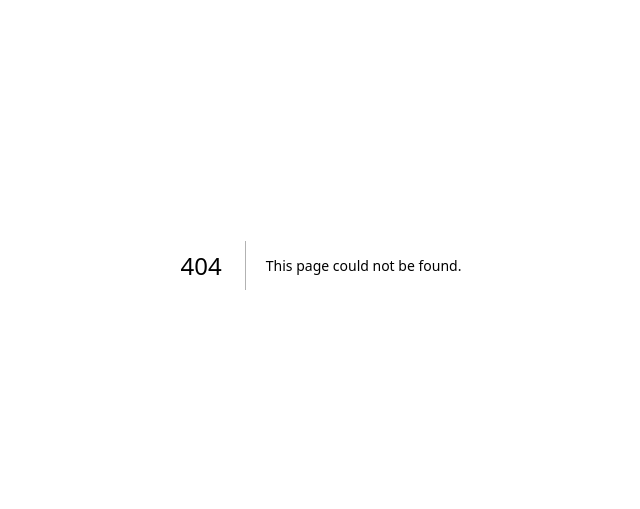
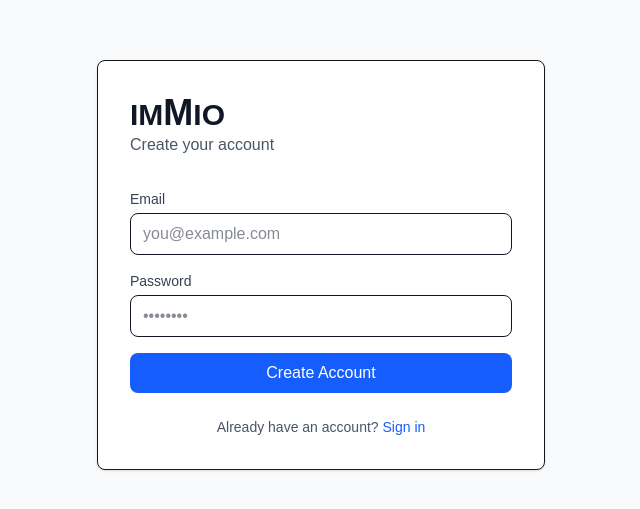
Before and after one commit to immio-at/web, a Next.js app: page /register in a window 1280 px wide. Before the commit this address had no page. Shown: the part 135-644 px from the top of the page, without its empty margins (319-959 px from the left). Built offline with nearby package versions, Linux system fonts and the light colour scheme.

Commit message:
feat: user authentication + UI improvements
- Login and register pages
- Supabase Auth integration
- Logout button in header
- Price formatting fixed with parseFloat
- LogoutButton component

```diff
--- /dev/null
+++ b/app/login/page.tsx
@@ -0,0 +1,105 @@
+'use client';
+
+import { useState } from 'react';
+import { useRouter } from 'next/navigation';
+import Link from 'next/link';
+
+export default function LoginPage() {
+  const router = useRouter();
+  const [email, setEmail] = useState('');
+  const [password, setPassword] = useState('');
+  const [error, setError] = useState('');
+  const [loading, setLoading] = useState(false);
+
+  async function handleLogin() {
+    setLoading(true);
+    setError('');
+
+    try {
+      const response = await fetch('http://localhost:3001/auth/login', {
+        method: 'POST',
+        headers: { 'Content-Type': 'application/json' },
+        body: JSON.stringify({ email, password }),
+      });
+
+      const data = await response.json();
+
+      if (!response.ok) {
+        setError(data.message || 'Login failed');
+        return;
+      }
+
+      localStorage.setItem('accessToken', data.accessToken);
+      localStorage.setItem('userId', data.userId);
+      router.push('/');
+
+    } catch (e) {
+      setError('Could not connect to server');
+    } finally {
+      setLoading(false);
+    }
+  }
+
+  return (
+    <div className="min-h-screen bg-gray-50 flex items-center justify-center">
+      <div className="bg-white rounded-lg shadow-sm border p-8 w-full max-w-md">
+        <h1 className="text-3xl font-bold text-gray-900 mb-2">
+          <h1 className="text-3xl font-bold text-gray-900">
+            IM<span className="text-4xl">M</span>IO
+          </h1>
+        </h1>
+        <p className="text-gray-600 mb-8">Sign in to your account</p>
+
+        {error && (
+          <div className="bg-red-50 border border-red-200 rounded p-3 mb-4">
+            <p className="text-red-800 text-sm">{error}</p>
+          </div>
+        )}
+
+        <div className="space-y-4">
+          <div>
+            <label className="block text-sm font-medium text-gray-700 mb-1">
+              Email
+            </label>
+            <input
+              type="email"
+              value={email}
+              onChange={(e) => setEmail(e.target.value)}
+              className="w-full border rounded-lg px-3 py-2 text-gray-900 focus:outline-none focus:ring-2 focus:ring-blue-500"
+              placeholder="you@example.com"
+            />
+          </div>
+
+          <div>
+            <label className="block text-sm font-medium text-gray-700 mb-1">
+              Password
+            </label>
+            <input
+              type="password"
+              value={password}
+              onChange={(e) => setPassword(e.target.value)}
+              onKeyDown={(e) => e.key === 'Enter' && handleLogin()}
+              className="w-full border rounded-lg px-3 py-2 text-gray-900 focus:outline-none focus:ring-2 focus:ring-blue-500"
+              placeholder="••••••••"
+            />
+          </div>
+
+          <button
+            onClick={handleLogin}
+            disabled={loading}
+            className="w-full bg-blue-600 text-white rounded-lg px-4 py-2 font-medium hover:bg-blue-700 disabled:opacity-50 transition-colors"
+          >
+            {loading ? 'Signing in...' : 'Sign In'}
+          </button>
+        </div>
+
+        <p className="text-center text-sm text-gray-600 mt-6">
+          Don't have an account?{' '}
+          <Link href="/register" className="text-blue-600 hover:underline">
+            Register
+          </Link>
+        </p>
+      </div>
+    </div>
+  );
+}
--- a/app/page.tsx
+++ b/app/page.tsx
@@ -1,5 +1,6 @@
+import Image from 'next/image';
 import { getProperties, Property } from '@/lib/api';
-import Image from 'next/image';
+import LogoutButton from '@/components/LogoutButton';
 
 export default async function Home() {
   let properties: Property[] = [];
@@ -14,15 +15,24 @@ export default async function Home() {
   return (
     <div className="min-h-screen bg-gray-50">
       <header className="bg-white shadow-sm border-b">
-        <div className="max-w-7xl mx-auto px-4 sm:px-6 lg:px-8 py-6">
-          <h1 className="text-3xl font-bold text-gray-900">
-            IM<span className="text-4xl">M</span>IO
-          </h1>
-          <p className="text-gray-600 mt-1">Your property investment tracker</p>
+        <div className="max-w-7xl mx-auto px-4 sm:px-6 lg:px-8 py-6 flex items-center justify-between">
+          <div>
+            <h1 className="text-3xl font-bold text-gray-900">
+              IM<span className="text-4xl">M</span>IO
+            </h1>
+            <p className="text-gray-600 mt-1">Your property investment tracker</p>
+          </div>
+          <LogoutButton />
         </div>
       </header>
 
       <main className="max-w-7xl mx-auto px-4 sm:px-6 lg:px-8 py-8">
+        {error && (
+          <div className="bg-red-50 border border-red-200 rounded-lg p-4 mb-6">
+            <p className="text-red-800">⚠️ {error}</p>
+          </div>
+        )}
+
         <div className="bg-white rounded-lg shadow-sm border mb-6 p-6">
           <h2 className="text-xl font-semibold mb-2">Properties</h2>
           <p className="text-gray-600">{properties.length} properties found</p>
@@ -30,11 +40,19 @@ export default async function Home() {
 
         <div className="grid grid-cols-1 md:grid-cols-2 lg:grid-cols-3 gap-6">
           {properties.map(function(prop) {
-            const priceText = prop.price ? '€ ' + Math.round(prop.price).toString().replace(/\B(?=(\d{3})+(?!\d))/g, '.'): '';;
+
+            const rawPrice = prop.price ? parseFloat(String(prop.price)) : null;
+            const priceText = rawPrice ? '€ ' + Math.round(rawPrice).toString().replace(/\B(?=(\d{3})+(?!\d))/g, '.') : '';
             const dateText = new Date(prop.emailReceivedAt).toLocaleDateString('de-AT');
 
             return (
-              <a key={prop.id} href={prop.sourceUrl} target="_blank" rel="noopener noreferrer" className="bg-white rounded-lg shadow-sm border hover:shadow-md transition-shadow block">
+            <a
+                key={prop.id}
+                href={prop.sourceUrl}
+                target="_blank"
+                rel="noopener noreferrer"
+                className="bg-white rounded-lg shadow-sm border hover:shadow-md transition-shadow block"
+            > {}
                 <div className="relative h-48 rounded-t-lg overflow-hidden bg-gray-200">
                   {prop.imageUrl ? (
                     <Image
@@ -49,15 +67,24 @@ export default async function Home() {
                     </div>
                   )}
                 </div>
+
                 <div className="p-4">
                   <h3 className="font-semibold text-gray-900 mb-2">{prop.title}</h3>
+
                   <div className="space-y-1 text-sm text-gray-600">
-                    {priceText && <div className="font-semibold text-lg text-blue-600">{priceText}</div>}
-                    {prop.location && <div>📍 {prop.location}</div>}
+                    {priceText && (
+                      <div className="font-semibold text-lg text-blue-600">{priceText}</div>
+                    )}
+
+                    {prop.location && (
+                      <div>📍 {prop.location}</div>
+                    )}
+
                     <div className="flex items-center gap-4">
                       {prop.sizeSqm && <span>📏 {prop.sizeSqm}m²</span>}
                       {prop.rooms && <span>🏠 {prop.rooms} Zimmer</span>}
                     </div>
+
                     <div className="text-xs text-gray-400 mt-2">{dateText}</div>
                   </div>
                 </div>
@@ -66,7 +93,12 @@ export default async function Home() {
           })}
         </div>
 
-        {properties.length === 0 && <div className="text-center py-12"><p className="text-gray-500 text-lg">No properties yet</p></div>}
+        {properties.length === 0 && !error && (
+          <div className="text-center py-12">
+            <p className="text-gray-500 text-lg">No properties yet</p>
+            <p className="text-gray-400 mt-2">Properties will appear when emails arrive</p>
+          </div>
+        )}
       </main>
     </div>
   );
--- /dev/null
+++ b/app/register/page.tsx
@@ -0,0 +1,101 @@
+'use client';
+
+import { useState } from 'react';
+import { useRouter } from 'next/navigation';
+import Link from 'next/link';
+
+export default function RegisterPage() {
+  const router = useRouter();
+  const [email, setEmail] = useState('');
+  const [password, setPassword] = useState('');
+  const [error, setError] = useState('');
+  const [loading, setLoading] = useState(false);
+
+  async function handleRegister() {
+    setLoading(true);
+    setError('');
+
+    try {
+      const response = await fetch('http://localhost:3001/auth/register', {
+        method: 'POST',
+        headers: { 'Content-Type': 'application/json' },
+        body: JSON.stringify({ email, password }),
+      });
+
+      const data = await response.json();
+
+      if (!response.ok) {
+        setError(data.message || 'Registration failed');
+        return;
+      }
+
+      router.push('/login?registered=true');
+
+    } catch (e) {
+      setError('Could not connect to server');
+    } finally {
+      setLoading(false);
+    }
+  }
+
+  return (
+    <div className="min-h-screen bg-gray-50 flex items-center justify-center">
+      <div className="bg-white rounded-lg shadow-sm border p-8 w-full max-w-md">
+        <h1 className="text-3xl font-bold text-gray-900">
+          IM<span className="text-4xl">M</span>IO
+        </h1>
+        <p className="text-gray-600 mb-8">Create your account</p>
+
+        {error && (
+          <div className="bg-red-50 border border-red-200 rounded p-3 mb-4">
+            <p className="text-red-800 text-sm">{error}</p>
+          </div>
+        )}
+
+        <div className="space-y-4">
+          <div>
+            <label className="block text-sm font-medium text-gray-700 mb-1">
+              Email
+            </label>
+            <input
+              type="email"
+              value={email}
+              onChange={(e) => setEmail(e.target.value)}
+              className="w-full border rounded-lg px-3 py-2 text-gray-900 focus:outline-none focus:ring-2 focus:ring-blue-500"
+              placeholder="you@example.com"
+            />
+          </div>
+
+          <div>
+            <label className="block text-sm font-medium text-gray-700 mb-1">
+              Password
+            </label>
+            <input
+              type="password"
+              value={password}
+              onChange={(e) => setPassword(e.target.value)}
+              onKeyDown={(e) => e.key === 'Enter' && handleRegister()}
+              className="w-full border rounded-lg px-3 py-2 text-gray-900 focus:outline-none focus:ring-2 focus:ring-blue-500"
+              placeholder="••••••••"
+            />
+          </div>
+
+          <button
+            onClick={handleRegister}
+            disabled={loading}
+            className="w-full bg-blue-600 text-white rounded-lg px-4 py-2 font-medium hover:bg-blue-700 disabled:opacity-50 transition-colors"
+          >
+            {loading ? 'Creating account...' : 'Create Account'}
+          </button>
+        </div>
+
+        <p className="text-center text-sm text-gray-600 mt-6">
+          Already have an account?{' '}
+          <Link href="/login" className="text-blue-600 hover:underline">
+            Sign in
+          </Link>
+        </p>
+      </div>
+    </div>
+  );
+}
--- /dev/null
+++ b/components/LogoutButton.tsx
@@ -0,0 +1,22 @@
+'use client';
+
+import { useRouter } from 'next/navigation';
+
+export default function LogoutButton() {
+  const router = useRouter();
+
+  function handleLogout() {
+    localStorage.removeItem('accessToken');
+    localStorage.removeItem('userId');
+    router.push('/login');
+  }
+
+  return (
+    <button
+      onClick={handleLogout}
+      className="text-sm text-gray-600 hover:text-gray-900 border rounded-lg px-4 py-2 hover:bg-gray-50 transition-colors"
+    >
+      Sign Out
+    </button>
+  );
+}
```
